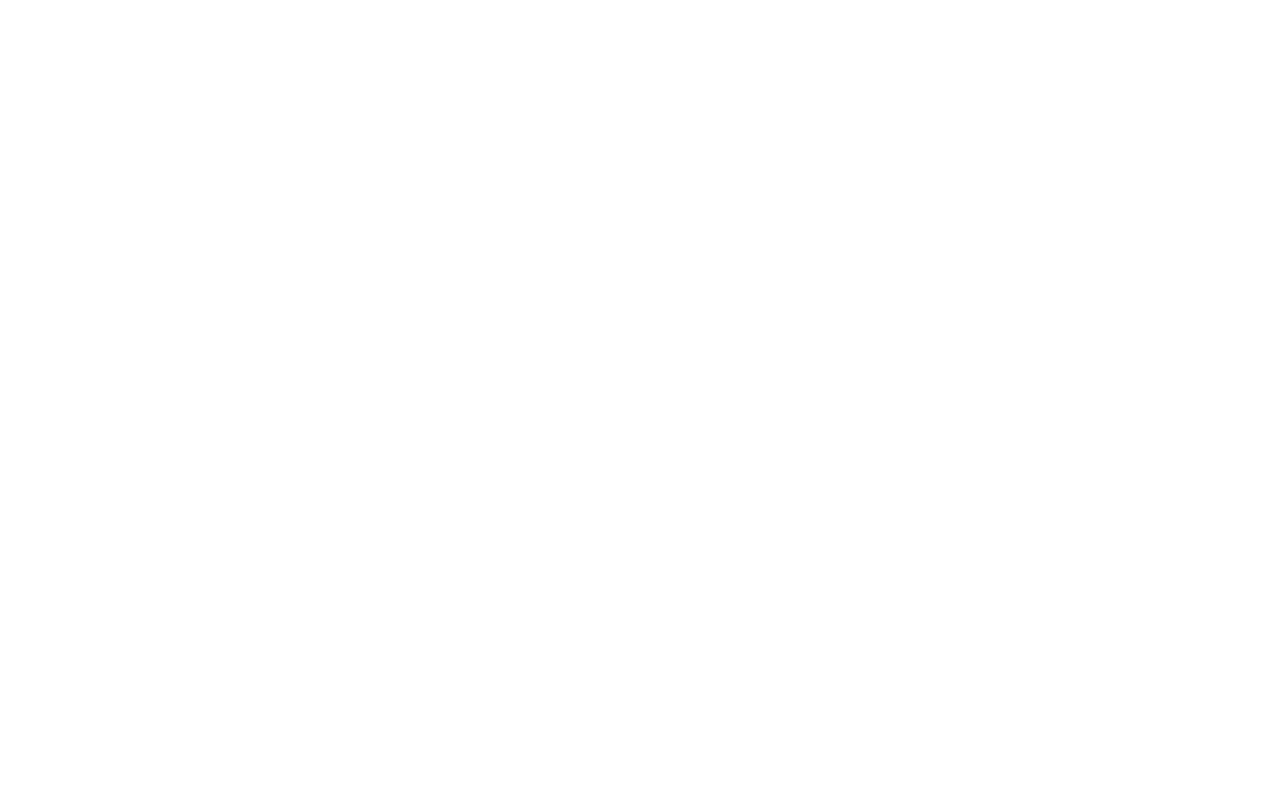
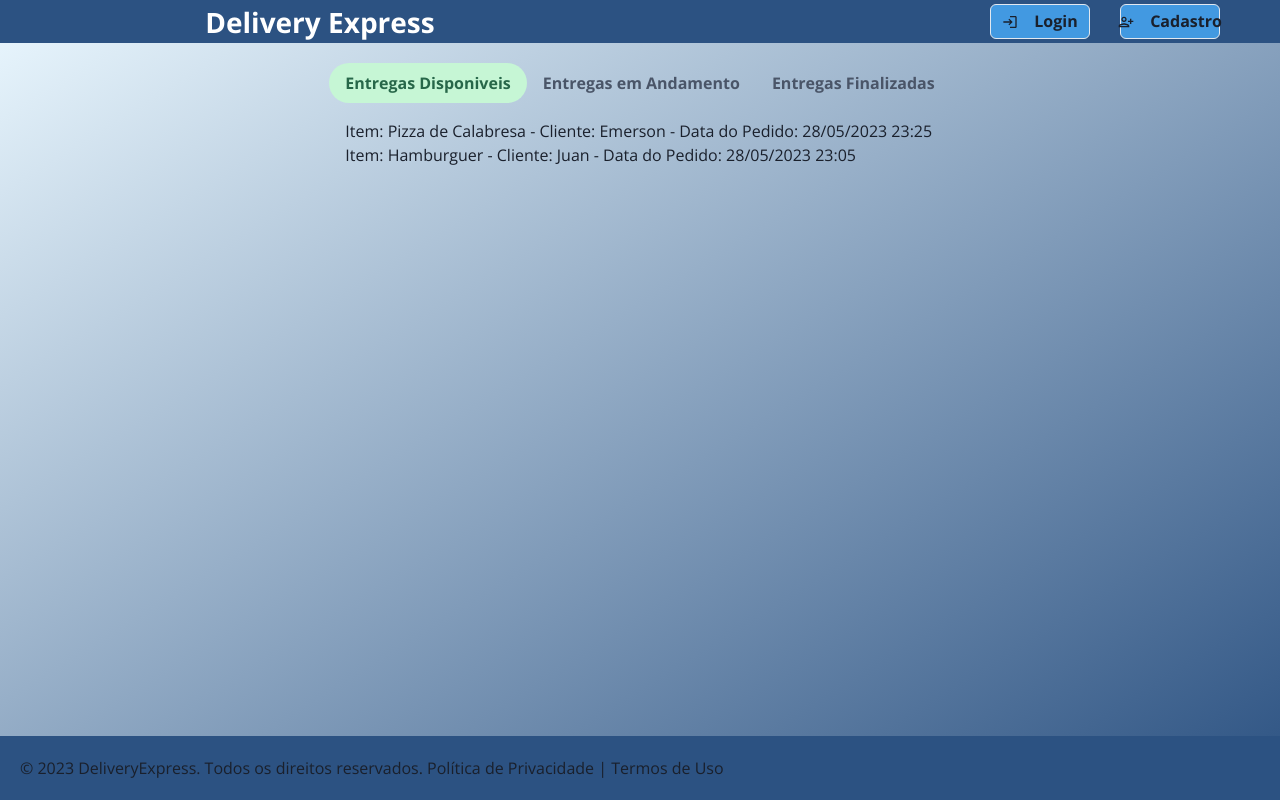
Before and after one commit to MendesEmerson/ReactFrontDelivery, a React (Vite) app: page /entregador in a window 1280 px wide. Before the commit this address had no page. Built offline with nearby package versions, Linux system fonts and the light colour scheme.

Commit message:
criando component card da page entregador

```diff
--- a/src/Routes.tsx
+++ b/src/Routes.tsx
@@ -3,16 +3,18 @@
 import { ContactPage } from "./pages/contacts"
 import { LoginPage } from "./pages/login"
 import { CadastroPage } from "./pages/cadastro"
+import { EntregadorPage } from "./pages/entregador"
 
 export const Routers = () => {
 
-  return(
+  return (
     <Routes>
-    <Route path="/" element={<LayoutComponent />}>
-      <Route path="/contacts" element={<ContactPage />}/>
-      <Route path="/login" element={<LoginPage/>}/>
-      <Route path="/cadastro" element={<CadastroPage/>}/>
-    </Route>
+      <Route path="/" element={<LayoutComponent />}>
+        <Route path="/contacts" element={<ContactPage />} />
+        <Route path="/login" element={<LoginPage />} />
+        <Route path="/cadastro" element={<CadastroPage />} />
+        <Route path="/entregador" element={<EntregadorPage/>}/>
+      </Route>
     </Routes>
   )
 }
--- a/src/pages/entregador/index.tsx
+++ b/src/pages/entregador/index.tsx
@@ -0,0 +1,57 @@
+import { Flex } from "@chakra-ui/layout";
+import { Tab, TabList, TabPanel, TabPanels, Tabs } from "@chakra-ui/tabs";
+import { useState } from "react";
+
+interface IItem {
+  itemName: string;
+  clientName: string;
+  dataPedido: string;
+}
+
+export function EntregadorPage() {
+  const [entregasDisponiveis, setEntregasDisponiveis] = useState<IItem[]>([
+    {
+      itemName: "Pizza de Calabresa",
+      clientName: "Emerson",
+      dataPedido: "28/05/2023 23:25",
+    },
+    {
+      itemName: "Hamburguer",
+      clientName: "Juan",
+      dataPedido: "28/05/2023 23:05",
+    },
+  ]);
+
+  return (
+    <Flex
+      height={"100vh"}
+      width={"100%"}
+      justifyContent={"flex-start"}
+      alignItems={"center"}
+      flexDirection={"column"}
+    >
+      <Tabs variant="soft-rounded" colorScheme="green" margin={"20px"}>
+        <TabList>
+          <Tab>Entregas Disponiveis</Tab>
+          <Tab>Entregas em Andamento</Tab>
+          <Tab>Entregas Finalizadas</Tab>
+        </TabList>
+        <TabPanels>
+          <TabPanel>
+            {entregasDisponiveis.map((entrega, index) => (
+              <p key={index}>
+                Item: {entrega.itemName} - Cliente: {entrega.clientName} - Data do Pedido: {entrega.dataPedido}
+              </p>
+            ))}
+          </TabPanel>
+          <TabPanel>
+            <p>Aqui vai entrar uma lista com todas as entregas em andamento!</p>
+          </TabPanel>
+          <TabPanel>
+            <p>Aqui vai entrar uma lista com todas as entregas realizadas!</p>
+          </TabPanel>
+        </TabPanels>
+      </Tabs>
+    </Flex>
+  );
+}
```
Also changed, not shown: src/components/cardItem/index.tsx (added, +50 -0 lines).
